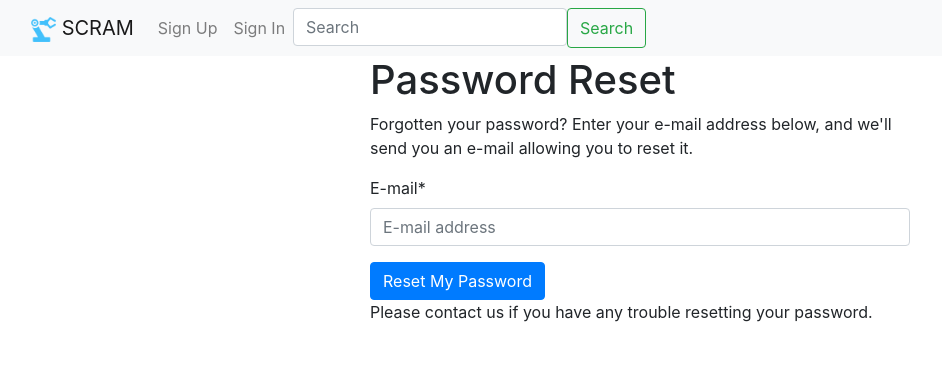
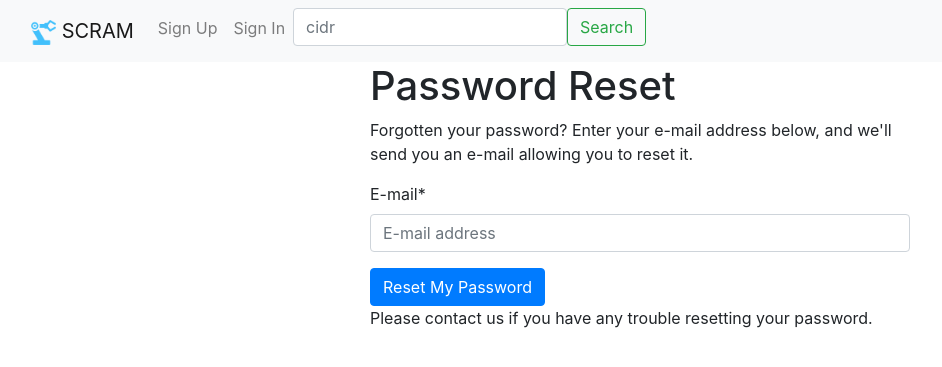
Before and after one commit to esnet-security/SCRAM, a Django app: page /accounts/password/reset/ in a window 1280 px wide. Shown: the top 367 px of the page, without its empty margins (0-942 px from the left). Run offline with Django 3.2, Linux system fonts and the light colour scheme; some libraries are stand-ins or nearby versions.

Commit message:
feat(search): configure search bar to use new search view and actually return things

```diff
--- a/scram/templates/navbar.html
+++ b/scram/templates/navbar.html
@@ -1,7 +1,7 @@
 {% load static i18n %}
 <nav class="navbar navbar-expand-lg navbar-light bg-light">
   <div class="container-fluid">
-    <a class="navbar-brand" href="{% url 'home' %}">
+    <a class="navbar-brand" href="{% url 'route_manager:home' %}">
       <img class="img-responsive" id="logo" alt="logo" src="{% static 'images/favicons/favicon.ico' %}" width="25" height="25">
       SCRAM
     </a>
@@ -29,9 +29,10 @@
             <a id="log-in-link" class="nav-link" href="{% url 'account_login' %}">{% trans "Sign In" %}</a>
           </li>
         {% endif %}
-        <form class="d-flex">
-          <input class="form-control me-2" type="search" placeholder="Search" aria-label="Search">
-          <button class="btn btn-outline-success" type="submit">Search</button>
+        <form class="d-flex" action="{% url 'route_manager:search' %}" method="POST">
+          {% csrf_token %}
+            <input class="form-control mb-2" name="cidr" type="search" placeholder="cidr">
+            <button class="btn btn-outline-success mb-2" type="submit">Search</button>
         </form>
       </ul>
     </div>
```
